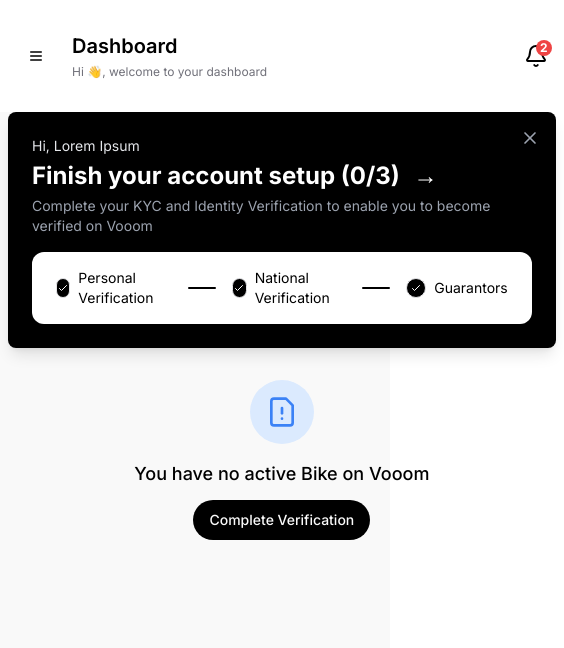
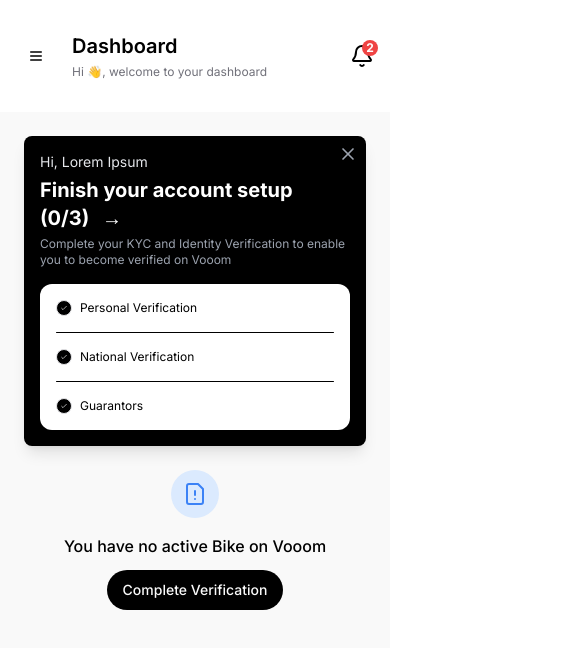
Before and after one commit to vooom2/Frontend, a React (Vite) app: page /dashboard/unverified in a window 390 px wide. Shown: the top 648 px of the page, 564 px wide, since content can reach past the window. Built offline with nearby package versions, Linux system fonts and the light colour scheme.

Commit message:
verification banner fix

```diff
--- a/src/components/verification_banner.tsx
+++ b/src/components/verification_banner.tsx
@@ -1,27 +1,28 @@
 import { APP_NAME } from "@/utils/constant";
-import { FileWarning, X } from "lucide-react";
+import { FileWarning, X } from 'lucide-react';
 import { Button } from "./ui/button";
 import { Link } from "react-router";
+
 export default function VerificationBanner() {
     return (
-        <div>
-            <div className="relative flex flex-col p-6 bg-black text-white rounded-lg shadow-lg max-w-4xl mx-auto">
+        <div className="px-4 py-6 sm:py-8">
+            <div className="relative flex flex-col p-4 sm:p-6 bg-black text-white rounded-lg shadow-lg max-w-4xl mx-auto">
                 <button
-                    className="absolute top-4 right-4 text-gray-400 hover:text-white"
+                    className="absolute top-2 right-2 sm:top-4 sm:right-4 text-gray-400 hover:text-white"
                     aria-label="Close"
                 >
                     <X className="h-5 w-5" />
                 </button>
                 <p className="text-sm text-gray-200">Hi, Lorem Ipsum</p>
-                <h2 className="md:text-4xl text-2xl font-bold mt-1">
+                <h2 className="text-xl sm:text-2xl md:text-4xl font-bold mt-1 pr-8">
                     Finish your account setup (0/3){" "}
                     <span aria-hidden="true" className="ml-2">→</span>
                 </h2>
-                <p className="text-sm text-gray-400 mt-1">
+                <p className="text-xs sm:text-sm text-gray-400 mt-1">
                     Complete your KYC and Identity Verification to enable you to become
                     verified on Vooom
                 </p>
-                <div className="mt-4 flex items-center space-x-4 bg-white py-4 px-6 rounded-xl">
+                <div className="mt-4 flex flex-col sm:flex-row items-start sm:items-center space-y-4 sm:space-y-0 sm:space-x-4 bg-white py-4 px-4 sm:px-6 rounded-xl">
                     <Step label="Personal Verification" />
                     <Separator />
                     <Step label="National Verification" />
@@ -29,14 +30,13 @@
                     <Step label="Guarantors" />
                 </div>
             </div>
-            <div className="flex flex-col items-center justify-center py-8 sm:py-12 text-center px-4">
-
-                <div className="rounded-full bg-blue-100 p-4 mb-4 w-fit">
-                    <FileWarning className="h-8 w-8 sm:h-12 sm:w-12 text-blue-500" />
+            <div className="flex flex-col items-center justify-center py-6 sm:py-8 text-center">
+                <div className="rounded-full bg-blue-100 p-3 sm:p-4 mb-4 w-fit">
+                    <FileWarning className="h-6 w-6 sm:h-8 sm:w-8 md:h-12 md:w-12 text-blue-500" />
                 </div>
-                <h3 className="text-lg font-medium mb-3">You have no active Bike on {APP_NAME}</h3>
+                <h3 className="text-base sm:text-lg font-medium mb-3">You have no active Bike on {APP_NAME}</h3>
                 <Link to="/dashboard/setupaccount">
-                    <Button className='rounded-3xl bg-black'>Complete Verification</Button>
+                    <Button className="rounded-3xl bg-black px-4 py-2 text-sm sm:text-base">Complete Verification</Button>
                 </Link>
             </div>
         </div>
@@ -49,28 +49,23 @@
 
 function Step({ label }: StepProps) {
     return (
-        <div
-            className="flex items-center space-x-2 text-black"
-        >
-            <div
-                className="h-5 w-5 flex items-center justify-center rounded-full border bg-black"
-            >
+        <div className="flex items-center space-x-2 text-black">
+            <div className="h-4 w-4 sm:h-5 sm:w-5 flex items-center justify-center rounded-full border bg-black">
                 <svg
                     xmlns="http://www.w3.org/2000/svg"
-                    className="h-3 w-3 text-white"
+                    className="h-2 w-2 sm:h-3 sm:w-3 text-white"
                     fill="none"
                     viewBox="0 0 24 24"
                     stroke="currentColor"
                 >
                     <path strokeLinecap="round" strokeLinejoin="round" strokeWidth="2" d="M5 13l4 4L19 7" />
                 </svg>
-
             </div>
-            <span className="text-sm">{label}</span>
-        </div >
+            <span className="text-xs sm:text-sm">{label}</span>
+        </div>
     );
 }
 
 function Separator() {
-    return <div className="w-10 h-[2px] bg-black rounded" />;
+    return <div className="w-full h-[1px] sm:w-6 sm:h-[2px] bg-black rounded my-2 sm:my-0" />;
 }
```
